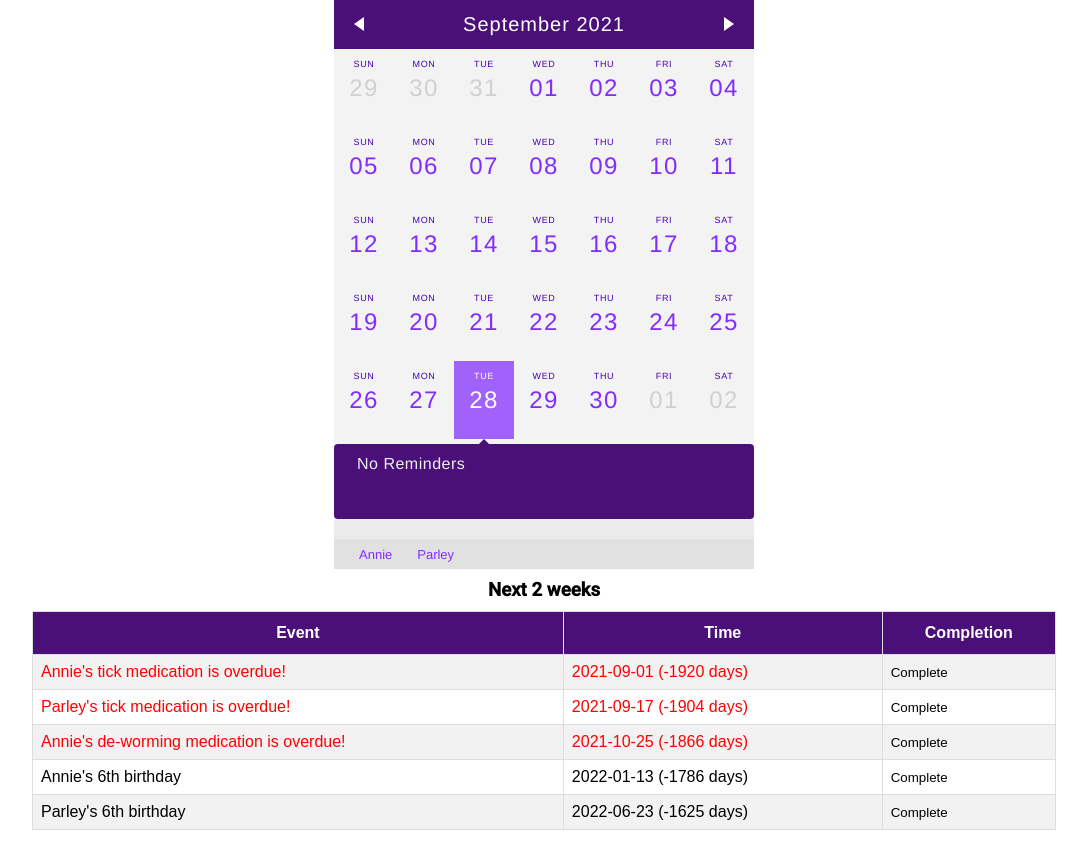
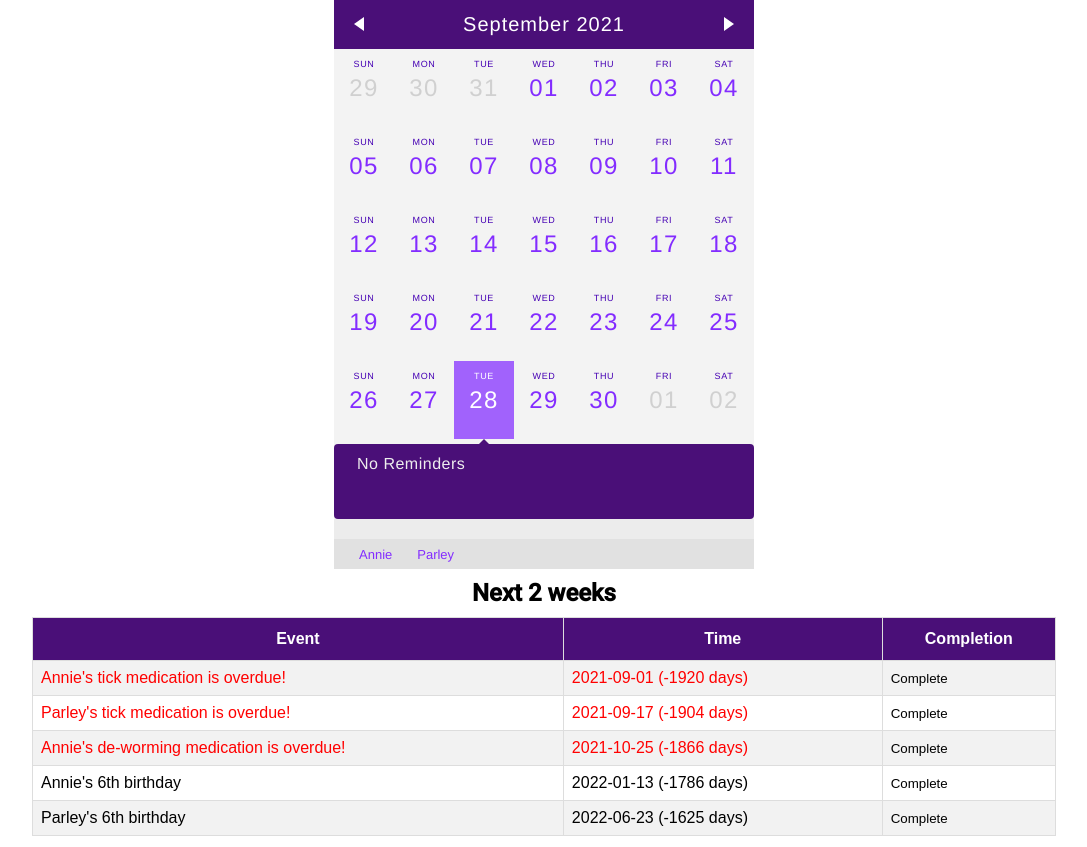
Before and after one commit to beneuq/brisbanepetrescue, a PHP site: page /mypets.php in a window 1280 px wide. Shown: the part 621-1468 px from the top of the page, without its empty margins (96-1183 px from the left). Run offline with PHP 8.4, Linux system fonts and the light colour scheme; a user stored in the database is signed in; data comes from the database, SQL or seed files in the repository; some libraries are stand-ins or nearby versions.

Commit message:
more changes to mypets

```diff
--- a/css/style.css
+++ b/css/style.css
@@ -1148,10 +1148,6 @@ h1 {
         overflow-x: hidden;
     } */
 
-    .breeds-table {
-        display: none;
-    }
-
     .logo {
         width: 80%;
         float: none;
--- a/mypets.php
+++ b/mypets.php
@@ -62,7 +62,7 @@
 
                 <h2 class="tasks-txt">Reminders</h2>
                 <?php include "partials/task-calendar.php";?>
-                <h3 class="tasks-txt">Next 2 weeks</h3>
+                <h2 class="tasks-txt">Next 2 weeks</h2>
                 <table class="tasks">
                     <tr>
                         <th>Event</th>
```
